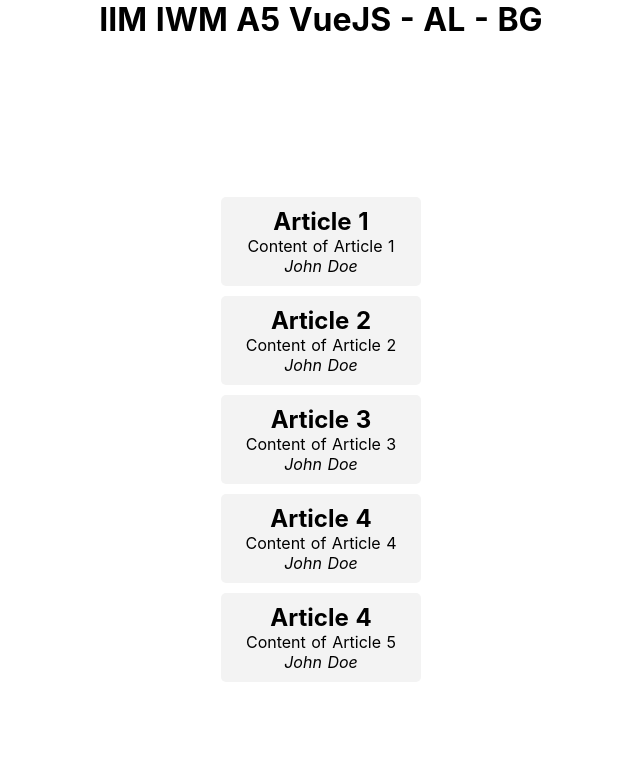
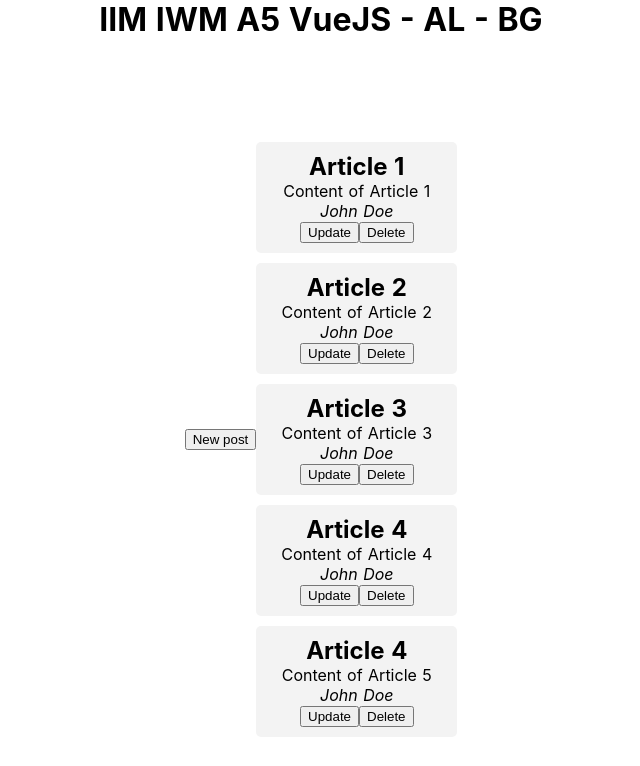
Before and after one commit to ALandeau/iim-iwmA5-vuejs-al-bg, a Nuxt app: page / in a window 1280 px wide. Shown: the top 766 px of the page, without its empty margins (319-959 px from the left). Built offline with nearby package versions, Linux system fonts and the light colour scheme; data requests are answered from the project's data file.

Commit message:
Simple request

```diff
--- a/pages/index.vue
+++ b/pages/index.vue
@@ -2,11 +2,14 @@
   <div id="root">
     <h1>IIM IWM A5 VueJS - AL - BG</h1>
     <section class="container">
+      <button v-on:click="newData">New post</button>
       <article v-if="posts && posts.length">
         <div v-for="post of posts" :key="post.id">
           <h2>{{post.title}}</h2>
           <p>{{post.content}}</p>
           <p class="font-italic">{{post.author}}</p>
+          <button v-on:click="updateData(post.id)">Update</button>
+          <button v-on:click="deleteData(post.id)">Delete</button>
         </div>
       </article>
     </section>
@@ -16,21 +19,67 @@
 <script>
 import axios from '~/plugins/axios'
 
+const apiUrl = "http://localhost:3001/posts/"
+
 export default {
   data() {
     return {
-      posts: []
+      posts: [],
+      errors: []
     }
   },
 
   created() {
-    axios.get(`http://localhost:3001/posts`)
+    axios.get(apiUrl)
       .then(response => {
         this.posts = response.data
       })
       .catch(e => {
         this.errors.push(e)
       })
+  },
+  methods: {
+    deleteData: function (id) {
+      axios.delete(apiUrl + id)
+        .then(response => {
+          this.posts = this.posts.filter(function( obj ) {
+            return obj.id !== id;
+          });
+        })
+        .catch(e => {
+          this.errors.push(e)
+        })
+    },
+    newData: function() {
+      let newPost = {
+        "title": "New Article",
+        "author": "John Doe",
+        "content": "Content of a new article"
+      }
+
+      axios.post(apiUrl, newPost)
+       .then(response => {
+         this.posts.push(response.data)
+       })
+       .catch(e => {
+         this.errors.push(e)
+       })
+    },
+    updateData: function(id) {
+      let updateData = {
+        "author": "John Updated",
+      }
+
+      axios.patch(apiUrl + id, updateData)
+        .then(response => {
+          this.posts = this.posts.map(function( obj ) {
+            return obj.id == id ? response.data : obj
+          });
+        })
+        .catch(e => {
+          this.errors.push(e)
+        })
+    }
   }
 }
 </script>
```
Also changed, not shown: 1 other file (tests, documents, lock files or other folders).
